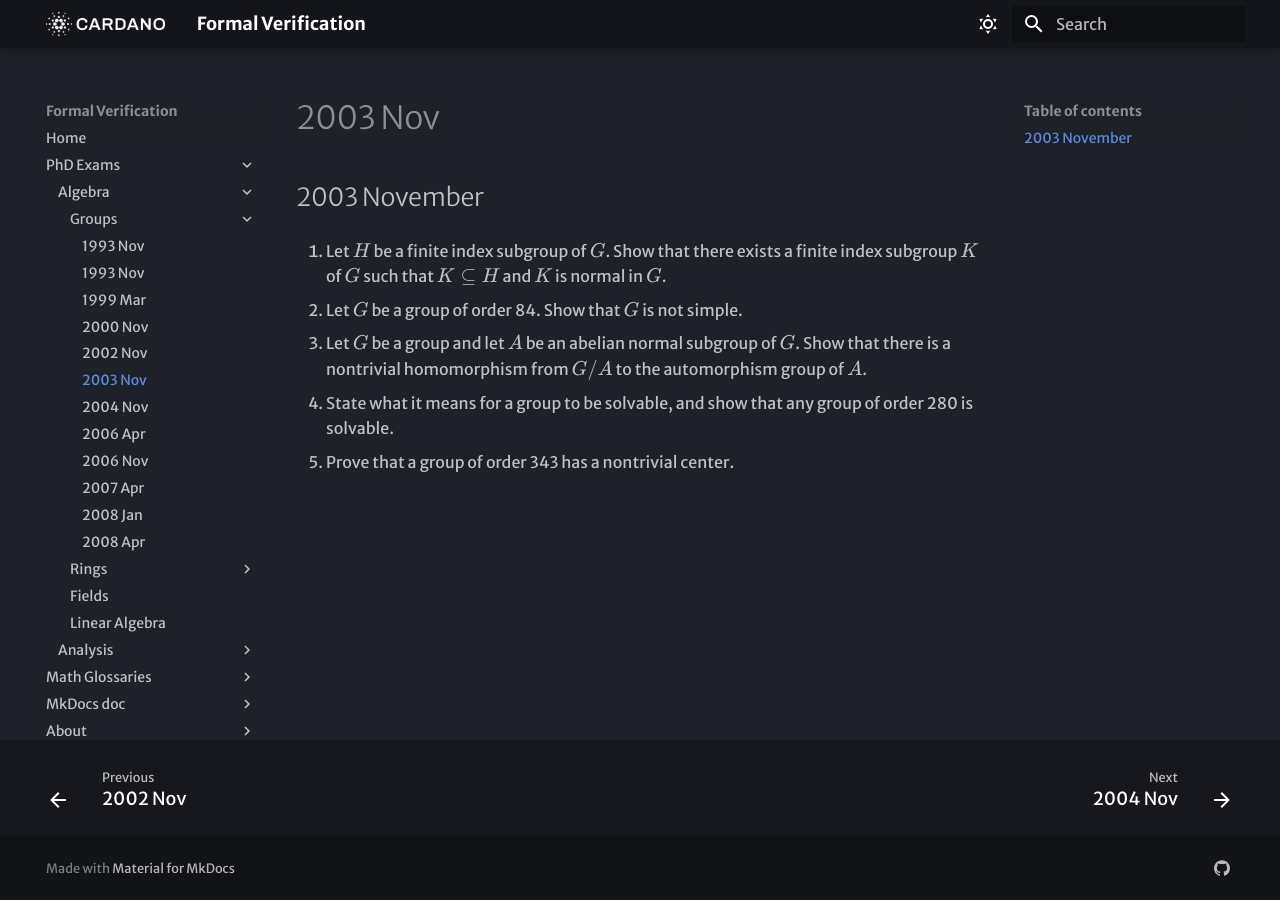
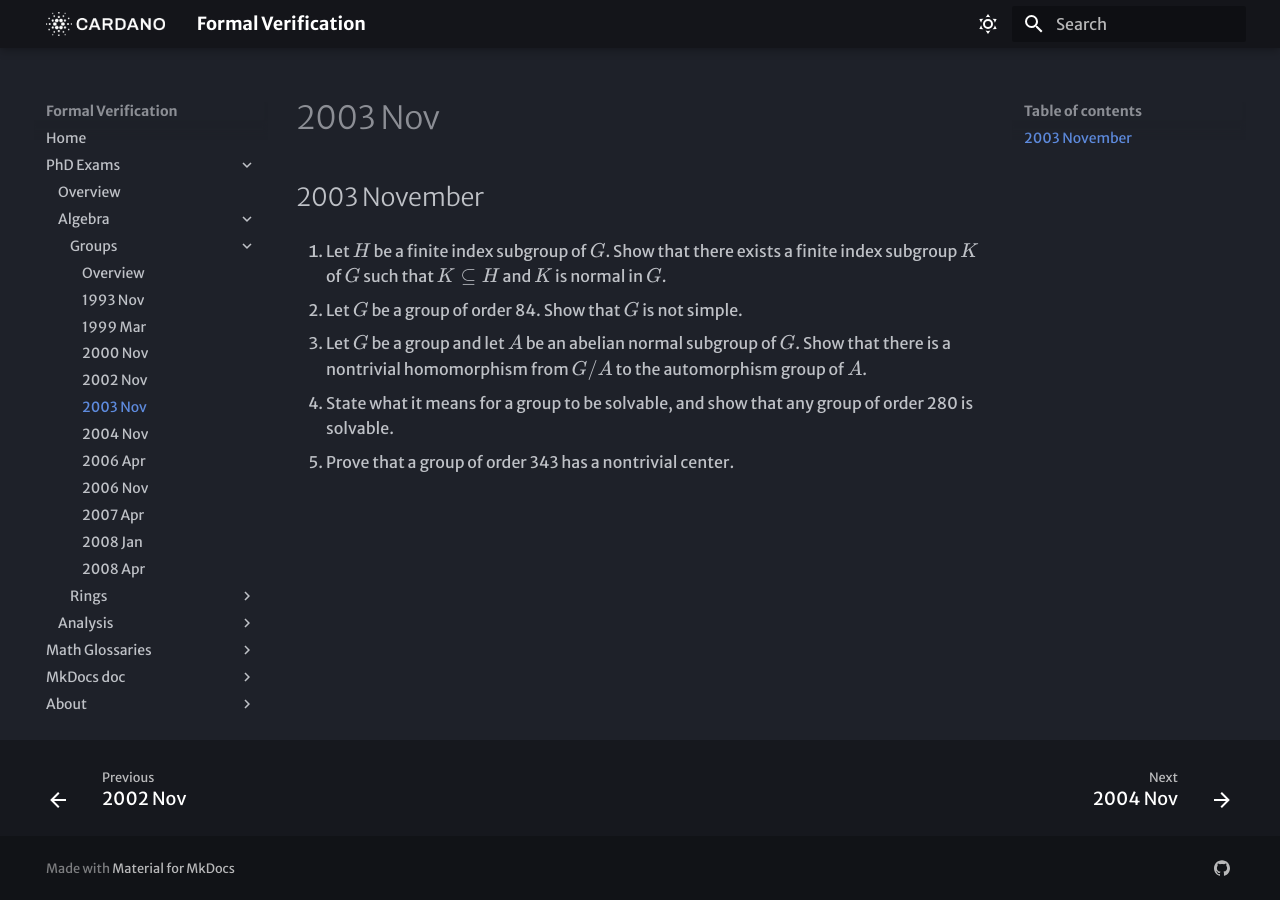
Before and after one commit to formalverification/formalverification.io, an MkDocs documentation site: the page built from docs/exams/groups/2003Nov.md, in a window 1280 px wide. Built offline with MkDocs 1.6.1 and Material for MkDocs 9.7.7, drawn with Linux system fonts in a browser that asks for light colours; some of the changed lines change nothing that is shown.

Commit message:
Repair the exam navigation
The Rings section of the nav listed the seven real analysis files, so none of
the thirteen ring theory solutions appeared in the sidebar at all; nor did
complex/1994Nov16, nor any of the five index pages.  Ring theory was reachable
only by typing a URL.

Each subject now lists its own exams, with its overview page first, and the
two entries naming exams/fields/ and exams/linear-algebra/, which do not
exist, are gone.  A duplicate 1993 Nov entry is gone too.

mkdocs build warnings: 78 before, 5 after, and all five are outside the exam
corpus.

```diff
--- a/mkdocs.yml
+++ b/mkdocs.yml
@@ -5,9 +5,10 @@
   - Home: index.md
 
   - PhD Exams:
+    - Overview: exams/index.md
     - Algebra:
       - Groups:
-        - 1993 Nov: exams/groups/1993Nov.md
+        - Overview: exams/groups/index.md
         - 1993 Nov: exams/groups/1993Nov.md
         - 1999 Mar: exams/groups/1999Mar.md
         - 2000 Nov: exams/groups/2000Nov10.md
@@ -20,17 +21,23 @@
         - 2008 Jan: exams/groups/2008Jan.md
         - 2008 Apr: exams/groups/2008Apr.md
       - Rings:
-        - 1991 Nov: exams/real/1991Nov21.md
-        - 1994 Nov: exams/real/1994Nov16.md
-        - 1998 Apr: exams/real/1998Apr03.md
-        - 2000 Nov: exams/real/2000Nov17.md
-        - 2001 Nov: exams/real/2001Nov26.md
-        - 2004 Apr: exams/real/2004Apr19.md
-        - 2007 Nov: exams/real/2007Nov16.md
-      - Fields: exams/fields/index.md
-      - Linear Algebra: exams/linear-algebra/index.md
+        - Overview: exams/rings/index.md
+        - 1992 Nov: exams/rings/1992Nov.md
+        - 1995 Apr: exams/rings/1995Apr.md
+        - 1995 Nov: exams/rings/1995Nov.md
+        - 1996 Apr: exams/rings/1996Apr.md
+        - 1999 Mar: exams/rings/1999Mar.md
+        - 2000 Nov: exams/rings/2000Nov10.md
+        - 2001 Nov: exams/rings/2001Nov26.md
+        - 2003 Apr: exams/rings/2003Apr.md
+        - 2003 Nov: exams/rings/2003Nov.md
+        - 2004 Nov: exams/rings/2004Nov.md
+        - 2008 Jan: exams/rings/2008Jan.md
+        - 2008 Apr: exams/rings/2008Apr.md
+        - 2008 Nov: exams/rings/2008Nov.md
     - Analysis:
       - Real:
+        - Overview: exams/real/index.md
         - 1991 Nov: exams/real/1991Nov21.md
         - 1994 Nov: exams/real/1994Nov16.md
         - 1998 Apr: exams/real/1998Apr03.md
@@ -39,8 +46,10 @@
         - 2004 Apr: exams/real/2004Apr19.md
         - 2007 Nov: exams/real/2007Nov16.md
       - Complex:
+        - Overview: exams/complex/index.md
         - 1991 Apr: exams/complex/1991Apr.md
         - 1991 Nov: exams/complex/1991Nov21.md
+        - 1994 Nov: exams/complex/1994Nov16.md
         - 1995 Apr: exams/complex/1995Apr10.md
         - 2001 Nov: exams/complex/2001Nov26.md
         - 2002 Nov: exams/complex/2002Nov20.md
```
